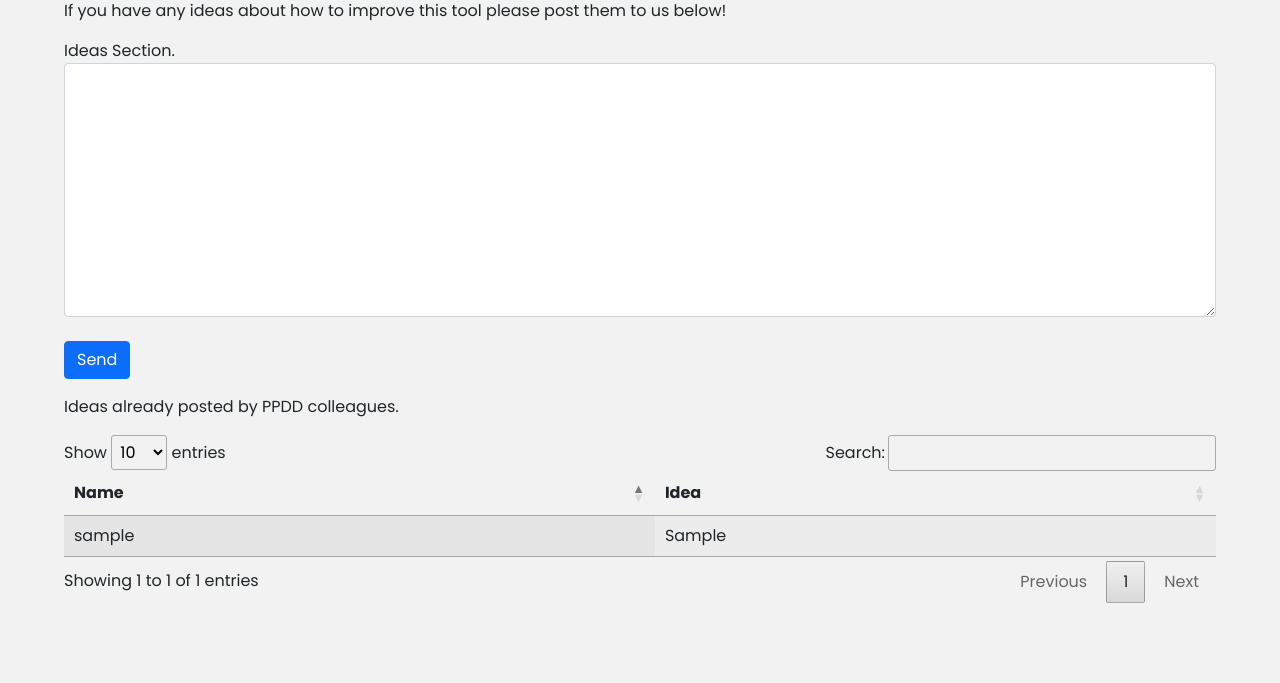
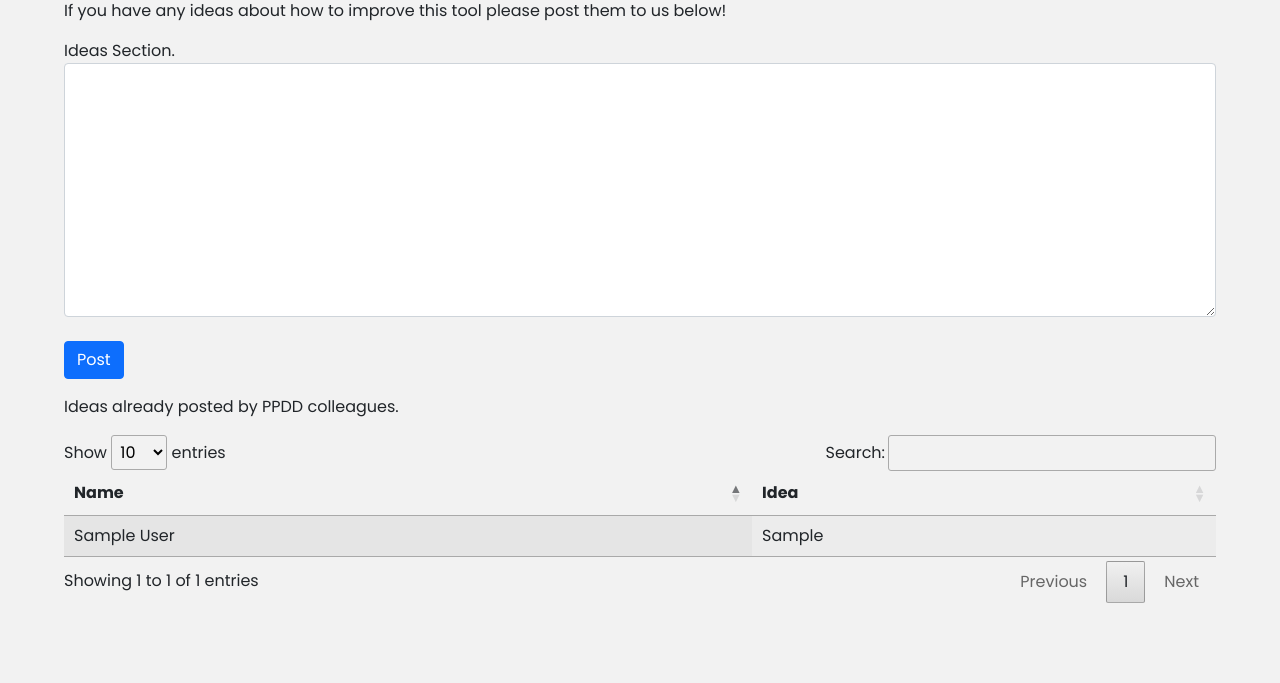
Before and after one commit to banillie/project_tracker, a Django app: page / in a window 1280 px wide. Shown: the part 953-1636 px from the top of the page. Run offline with Django 3.2, Linux system fonts and the light colour scheme; tables that the repository leaves empty hold one stand-in row (values such as "Sample post"); parts of the project's set-up code (start-up, migrations or seed data) failed here and were passed over; some libraries are stand-ins or nearby versions.

Commit message:
style change to ideas section in home page

```diff
--- a/templates/home.html
+++ b/templates/home.html
@@ -49,7 +49,7 @@
             {{ form|crispy}}
             <br>
                 <p>
-                    <input class="btn btn-primary" type="submit" value="Send">
+                    <input class="btn btn-primary" type="submit" value="Post">
                 </p>
         </form>
 
@@ -66,7 +66,9 @@
                     <tbody>
                     {% for instance in object_list %}
                         <tr>
-                            <td>{{ instance.user }}</td>
+                            <td>{{ instance.user.first_name }}
+                                {{ instance.user.last_name }}
+                            </td>
                             <td>{{ instance.ideas }}</td>
                         </tr>
                     {% endfor %}
```
